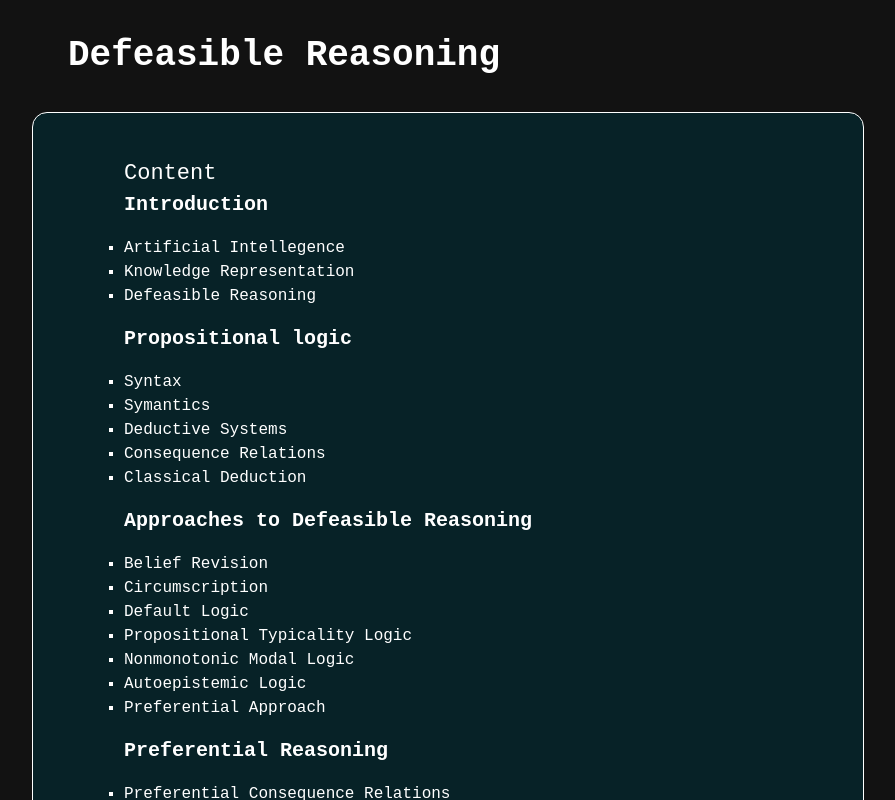
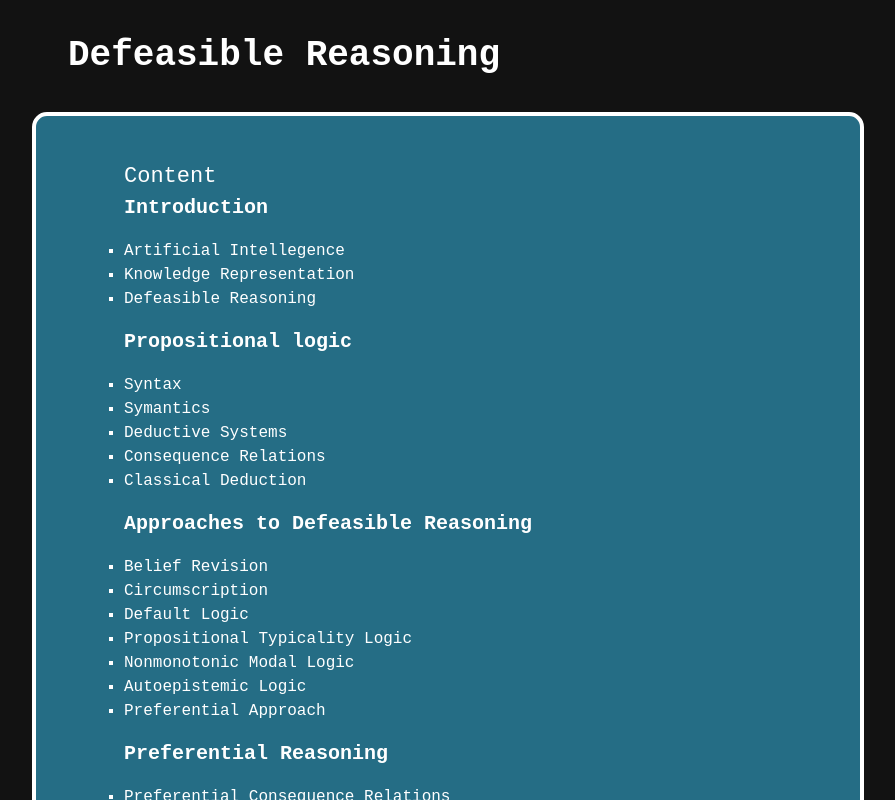
Before and after one commit to Anri-Lombard/Defeasible-Reasoning, a Next.js app: page / in a window 1280 px wide. Shown: the top 800 px of the page, without its empty margins (192-1087 px from the left). Built offline with nearby package versions, Linux system fonts and the light colour scheme.

Commit message:
Liven up content

```diff
--- a/styles/Home.module.css
+++ b/styles/Home.module.css
@@ -10,8 +10,8 @@
   }
 
   .contents {
-    border: 1px solid white;
-    background-color: #072227;
+    border: 4px solid white;
+    background-color: #256D85;
     border-radius: 15px;
     padding: 2rem;
     font-size: 16px;
```
